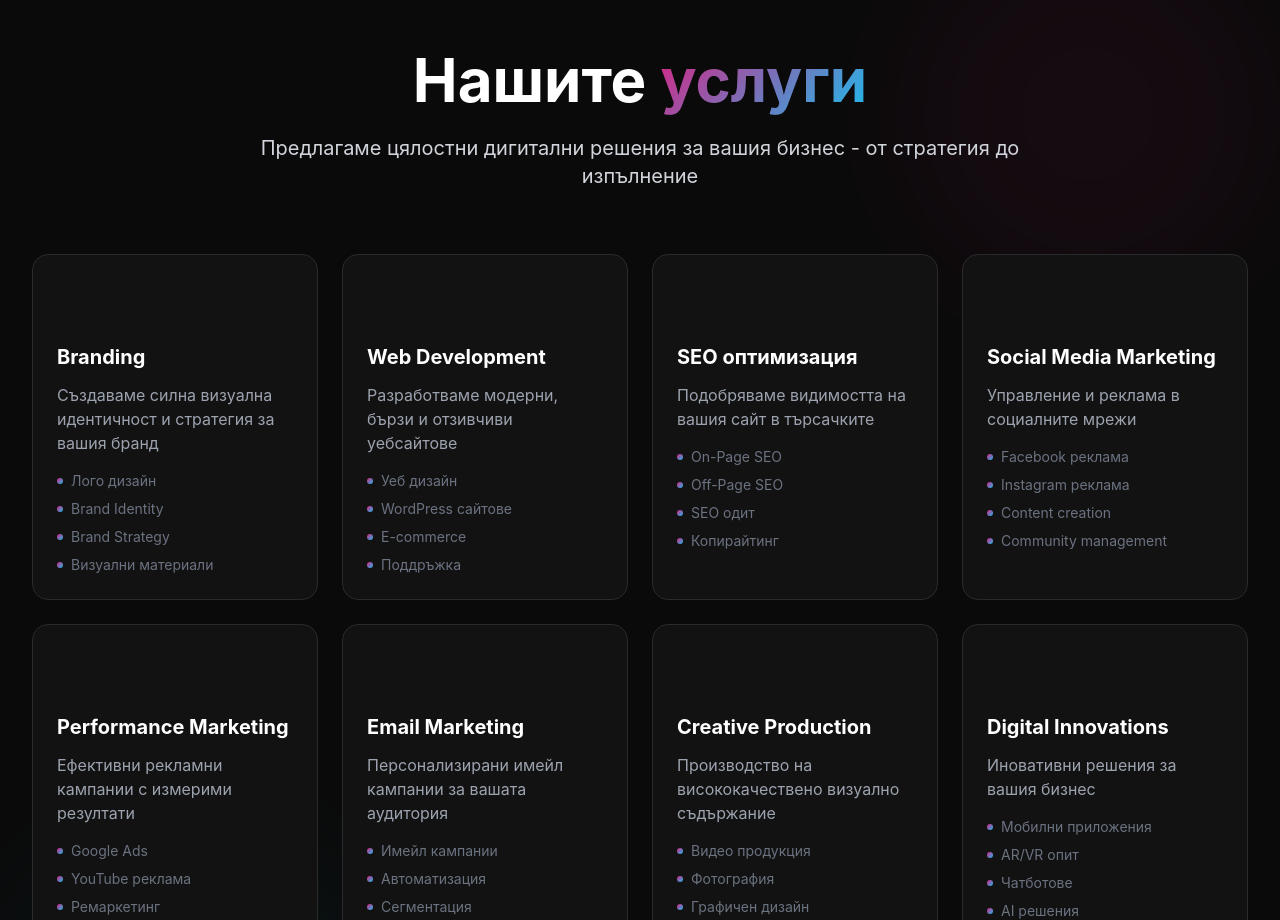
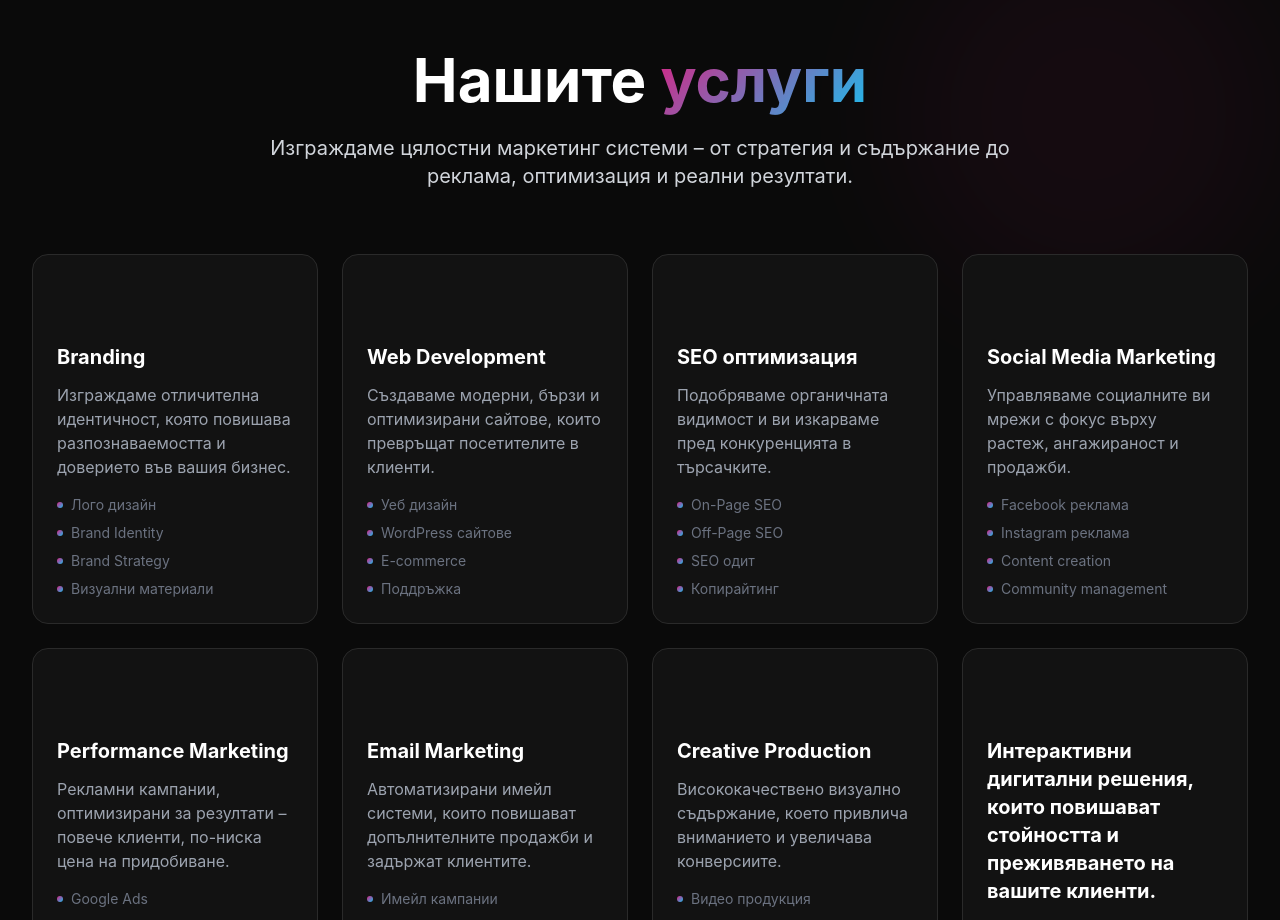
Before and after one commit to smiliev/nova-reach-bg, a React (Vite) app: page / in a window 1280 px wide. Shown: the part 1880-2800 px from the top of the page. Built offline with nearby package versions, Linux system fonts and the light colour scheme.

Commit message:
Update i18n.js

```diff
--- a/src/i18n.js
+++ b/src/i18n.js
@@ -37,11 +37,11 @@ const resources = {
       services: {
         title: "Нашите",
         titleHighlight: "услуги",
-        description: "Предлагаме цялостни дигитални решения за вашия бизнес - от стратегия до изпълнение",
+        description: "Изграждаме цялостни маркетинг системи – от стратегия и съдържание до реклама, оптимизация и реални резултати.",
         cta: "Свържи се за безплатна консултация",
         branding: {
           title: "Branding",
-          desc: "Създаваме силна визуална идентичност и стратегия за вашия бранд",
+          desc: "Изграждаме отличителна идентичност, която повишава разпознаваемостта и доверието във вашия бизнес.",
           feature1: "Лого дизайн",
           feature2: "Brand Identity",
           feature3: "Brand Strategy",
@@ -49,7 +49,7 @@ const resources = {
         },
         web: {
           title: "Web Development",
-          desc: "Разработваме модерни, бързи и отзивчиви уебсайтове",
+          desc: "Създаваме модерни, бързи и оптимизирани сайтове, които превръщат посетителите в клиенти.",
           feature1: "Уеб дизайн",
           feature2: "WordPress сайтове",
           feature3: "E-commerce",
@@ -57,7 +57,7 @@ const resources = {
         },
         seo: {
           title: "SEO оптимизация",
-          desc: "Подобряваме видимостта на вашия сайт в търсачките",
+          desc: "Подобряваме органичната видимост и ви изкарваме пред конкуренцията в търсачките.",
           feature1: "On-Page SEO",
           feature2: "Off-Page SEO",
           feature3: "SEO одит",
@@ -65,7 +65,7 @@ const resources = {
         },
         social: {
           title: "Social Media Marketing",
-          desc: "Управление и реклама в социалните мрежи",
+          desc: "Управляваме социалните ви мрежи с фокус върху растеж, ангажираност и продажби.",
           feature1: "Facebook реклама",
           feature2: "Instagram реклама",
           feature3: "Content creation",
@@ -73,7 +73,7 @@ const resources = {
         },
         performance: {
           title: "Performance Marketing",
-          desc: "Ефективни рекламни кампании с измерими резултати",
+          desc: "Рекламни кампании, оптимизирани за резултати – повече клиенти, по-ниска цена на придобиване.",
           feature1: "Google Ads",
           feature2: "YouTube реклама",
           feature3: "Ремаркетинг",
@@ -81,7 +81,7 @@ const resources = {
         },
         email: {
           title: "Email Marketing",
-          desc: "Персонализирани имейл кампании за вашата аудитория",
+          desc: "Автоматизирани имейл системи, които повишават допълнителните продажби и задържат клиентите.",
           feature1: "Имейл кампании",
           feature2: "Автоматизация",
           feature3: "Сегментация",
@@ -89,14 +89,14 @@ const resources = {
         },
         creative: {
           title: "Creative Production",
-          desc: "Производство на висококачествено визуално съдържание",
+          desc: "Висококачествено визуално съдържание, което привлича вниманието и увеличава конверсиите.",
           feature1: "Видео продукция",
           feature2: "Фотография",
           feature3: "Графичен дизайн",
           feature4: "Анимации"
         },
         digital: {
-          title: "Digital Innovations",
+          title: "Интерактивни дигитални решения, които повишават стойността и преживяването на вашите клиенти.",
           desc: "Иновативни решения за вашия бизнес",
           feature1: "Мобилни приложения",
           feature2: "AR/VR опит",
```
